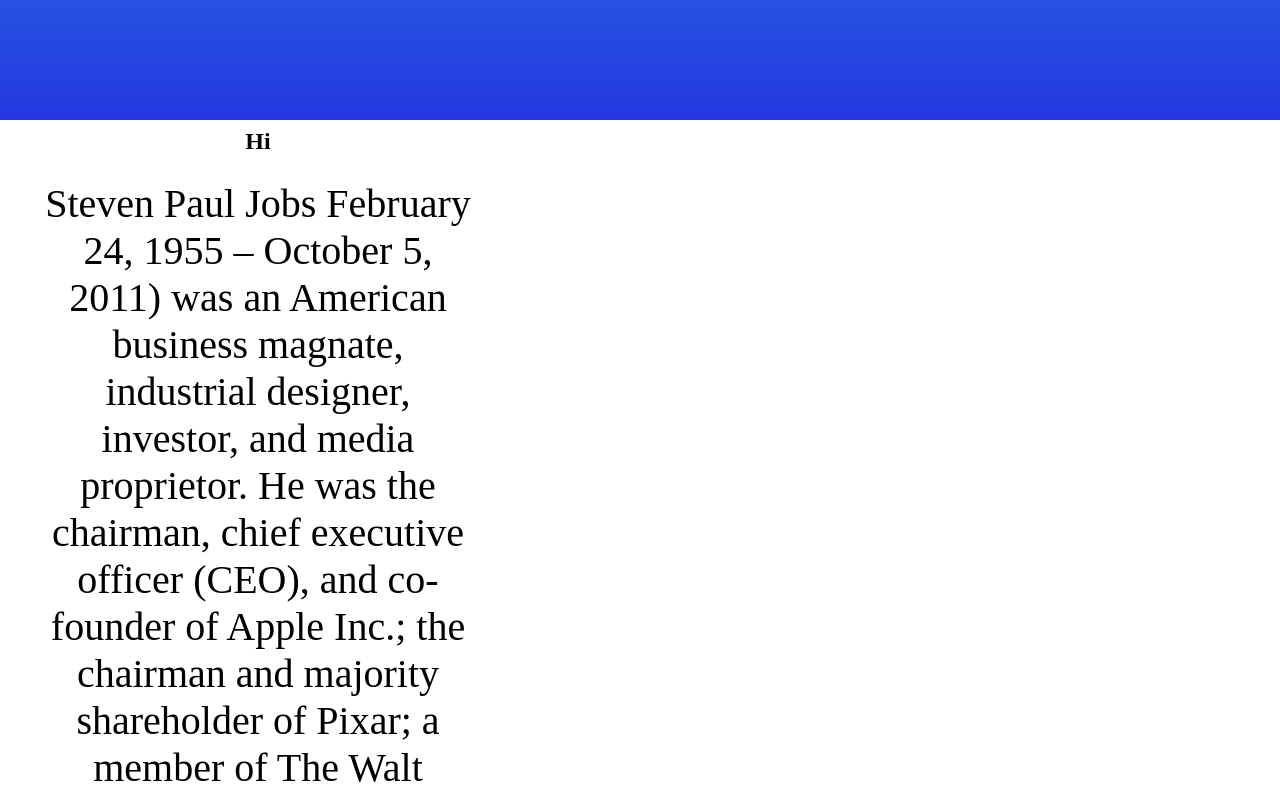
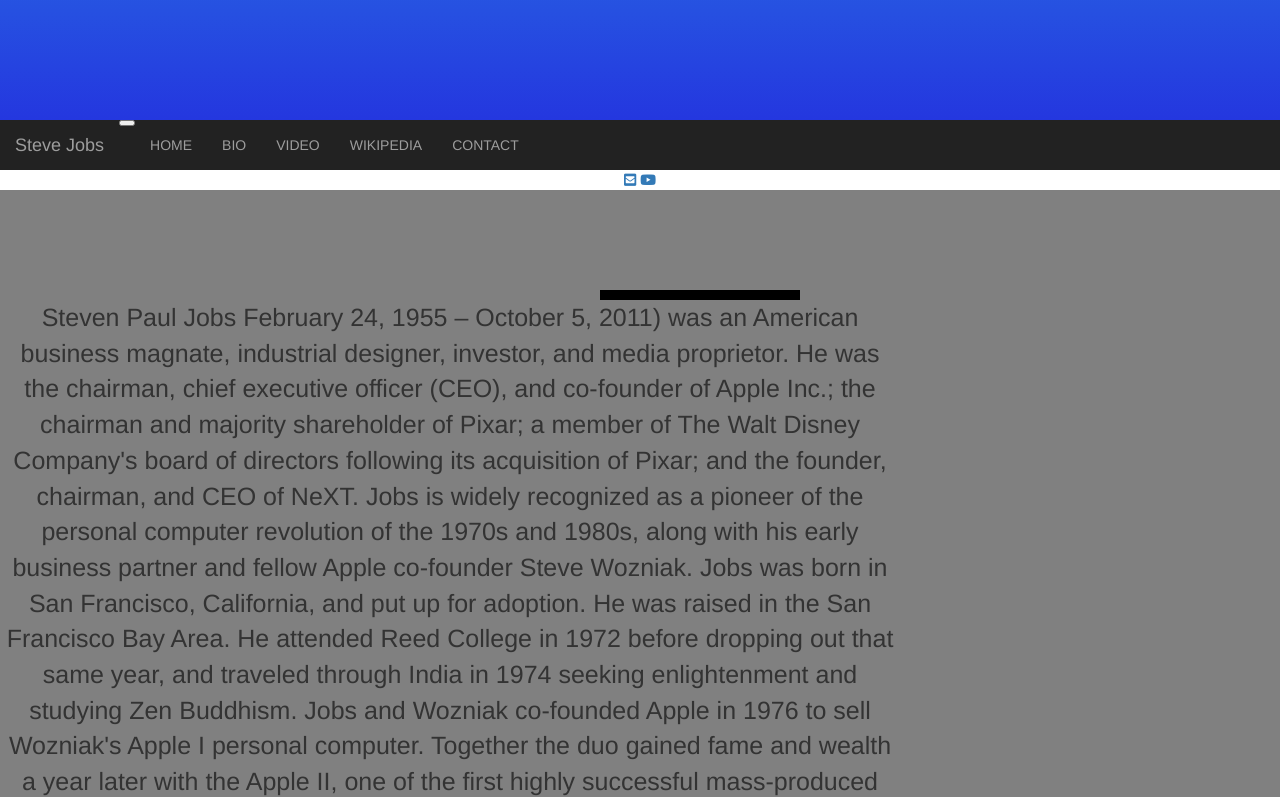
Before and after one commit to yashish123/steav-jobs, a plain HTML site: page index.html in a window 1280 px wide. Shown: the part 680-1477 px from the top of the page. Drawn offline with nearby package versions, Linux system fonts and the light colour scheme; a script that the page names is missing.

Commit message:
Add files via upload

```diff
--- a/index.html
+++ b/index.html
@@ -1,71 +1,165 @@
 <html>
 
 <head>
-    <title>Steav jobes</title>
+    <title> Steve jobs </title>
 
-<body>
+
     <script src="main.js"></script>
     <link href="style.css" rel="stylesheet">
     <link rel="preconnect" href="https://fonts.googleapis.com">
     <link rel="preconnect" href="https://fonts.gstatic.com" crossorigin>
     <link href="https://fonts.googleapis.com/css2?family=Dancing+Script:wght@700&family=Lobster&display=swap"
         rel="stylesheet">
+    <link rel="stylesheet" href="https://pro.fontawesome.com/releases/v5.10.0/css/all.css"
+        integrity="sha384-AYmEC3Yw5cVb3ZcuHtOA93w35dYTsvhLPVnYs9eStHfGJvOvKxVfELGroGkvsg+p" crossorigin="anonymous" />
+        <link rel="stylesheet" href="https://maxcdn.bootstrapcdn.com/bootstrap/3.4.0/css/bootstrap.min.css">
+
+        <script src="https://ajax.googleapis.com/ajax/libs/jquery/3.4.1/jquery.min.js"></script>
+
+        <script src="https://maxcdn.bootstrapcdn.com/bootstrap/3.4.0/js/bootstrap.min.js"></script>
+
+
 
 
 </head>
 
-</body>
+<body>
+    <nav class="navbar-inverse nav_my_class" >
+        <div class="navbar-header">
+            <button type="button" class="button-toggle" data-toggle="collapse" data-target="#mynavbar">
+                <span class="icon-bar"></span>
+                <span class="icon-bar"></span>
+                <span class="icon-bar"></span>
+            </button>
+            <a class="navbar-brand" href="#">Steve Jobs</a>
+        </div>
+        <div class="collapse navbar-collapse" id="#mynavbar">
+            <ul class="nav navbar-nav">
+                <li><a href="#section1">HOME</a></li>
+                <li><a href="#section2">BIO</a></li>
+                <li><a href="#section3">VIDEO</a></li>
+                <li><a href="#section4">WIKIPEDIA</a></li>
+                <li><a href="#section5">CONTACT</a></li>
+
+            </ul>
+
+        </div>
+    </nav>
+
+
+        <div class="list" id="contact1">
+            <a href="mailto:yashishshah99@gmail.com?subject=contact yashish"> <i class="fas fa-envelope-square"></i>
+            </a>
+
+            <a href="https://www.youtube.com/channel/UCfl6YQEJGNw69O15dFdRPxQ" target="_blank">
+                <i class="fab fa-youtube"></i>
+            </a>
+        </div>
+
+
+    </ul>
     <section id="section1">
         <div>
             <img src="jobs.jpeg" id="img1">
-        <h1>I am</h1><span id="name" Steav jobes></span>
+            <h1>I am</h1><span id="name">Steve jobes</span>
             <h3> I am founder and first CEO of APPLE</h3>
 
     </section>
-<section id="text">
-    <h2>Hi</h2>
+    <section id="section2">
+        <marquee id="bio" height="100" width="100%" direction="left" behavior="bounce" scrollamount=20> Bio </marquee>
         <div class="line"> </div>
         <p>
             Steven Paul Jobs February 24, 1955 – October 5, 2011) was an American business magnate, industrial
-        designer, investor, and media proprietor. He was the chairman, chief executive officer (CEO), and co-founder of
+            designer, investor, and media proprietor. He was the chairman, chief executive officer (CEO), and co-founder
+            of
             Apple Inc.; the chairman and majority shareholder of Pixar; a member of The Walt Disney Company's board of
             directors following its acquisition of Pixar; and the founder, chairman, and CEO of NeXT. Jobs is widely
             recognized as a pioneer of the personal computer revolution of the 1970s and 1980s, along with his early
             business partner and fellow Apple co-founder Steve Wozniak.
 
             Jobs was born in San Francisco, California, and put up for adoption. He was raised in the San Francisco Bay
-        Area. He attended Reed College in 1972 before dropping out that same year, and traveled through India in 1974
+            Area. He attended Reed College in 1972 before dropping out that same year, and traveled through India in
+            1974
             seeking enlightenment and studying Zen Buddhism.
 
-        Jobs and Wozniak co-founded Apple in 1976 to sell Wozniak's Apple I personal computer. Together the duo gained
-        fame and wealth a year later with the Apple II, one of the first highly successful mass-produced microcomputers.
+            Jobs and Wozniak co-founded Apple in 1976 to sell Wozniak's Apple I personal computer. Together the duo
+            gained
+            fame and wealth a year later with the Apple II, one of the first highly successful mass-produced
+            microcomputers.
             Jobs saw the commercial potential of the Xerox Alto in 1979, which was mouse-driven and had a graphical user
             interface (GUI). This led to the development of the unsuccessful Apple Lisa in 1983, followed by the
             breakthrough Macintosh in 1984, the first mass-produced computer with a GUI. The Macintosh introduced the
             desktop publishing industry in 1985 with the addition of the Apple LaserWriter, the first laser printer to
             feature vector graphics. Jobs was forced out of Apple in 1985 after a long power struggle with the company's
-        board and its then-CEO John Sculley. That same year, Jobs took a few of Apple members with him to found NeXT, a
-        computer platform development company that specialized in computers for higher-education and business markets.
-        In addition, he helped to develop the visual effects industry when he funded the computer graphics division of
+            board and its then-CEO John Sculley. That same year, Jobs took a few of Apple members with him to found
+            NeXT, a
+            computer platform development company that specialized in computers for higher-education and business
+            markets.
+            In addition, he helped to develop the visual effects industry when he funded the computer graphics division
+            of
             George Lucas's Lucasfilm in 1986. The new company was Pixar, which produced the first 3D computer animated
             feature film Toy Story (1995), and went on to become a major animation studio, producing over 20 films since
             then.
 
-        Jobs became CEO of Apple in 1997, following his company's acquisition of NeXT. He was largely responsible for
+            Jobs became CEO of Apple in 1997, following his company's acquisition of NeXT. He was largely responsible
+            for
             helping revive Apple, which had been on the verge of bankruptcy. He worked closely with designer Jony Ive to
-        develop a line of products that had larger cultural ramifications, beginning in 1997 with the "Think different"
-        advertising campaign and leading to the iMac, iTunes, iTunes Store, Apple Store, iPod, iPhone, App Store, and
-        the iPad. In 2001, the original Mac OS was replaced with the completely new Mac OS X (now known as macOS), based
-        on NeXT's NeXTSTEP platform, giving the OS a modern Unix-based foundation for the first time. Jobs was diagnosed
-        with a pancreatic neuroendocrine tumor in 2003. He died of respiratory arrest related to the tumor at age 56 on
+            develop a line of products that had larger cultural ramifications, beginning in 1997 with the "Think
+            different"
+            advertising campaign and leading to the iMac, iTunes, iTunes Store, Apple Store, iPod, iPhone, App Store,
+            and
+            the iPad. In 2001, the original Mac OS was replaced with the completely new Mac OS X (now known as macOS),
+            based
+            on NeXT's NeXTSTEP platform, giving the OS a modern Unix-based foundation for the first time. Jobs was
+            diagnosed
+            with a pancreatic neuroendocrine tumor in 2003. He died of respiratory arrest related to the tumor at age 56
+            on
             October 5, 2011.
         </p>
+
+    </section>
+
+    <section id="section3">
+        <h1 id="video">VIDEO</h1>
+        <div class="line"> </div>
+        <iframe width="950" height="534" src="https://www.youtube.com/embed/Tuw8hxrFBH8" title="YouTube video player"
+            frameborder="0"
+            allow="accelerometer; autoplay; clipboard-write; encrypted-media; gyroscope; picture-in-picture"
+            allowfullscreen></iframe>
+    </section>
+
+    <section id="section4">
+        <h1 id="wiki">WIKIPEDIA</h1>
+        <div class="line"> </div>
+        <iframe width="853" height="480" src="https://en.wikipedia.org/wiki/Steve_Jobs" rameborder="0"
+            allow="accelerometer; autoplay; clipboard-write; encrypted-media; gyroscope; picture-in-picture"
+            allowfullscreen>
+                </section>
+            </iframe>
+
+
+            <section id="section5">
+                <h1 id="contact">CONTACT</h1>
+                <div class="line"></div>
+                <iframe
+                    src="https://www.google.com/maps/embed?pb=!1m18!1m12!1m3!1d15048.529591365654!2d72.79753846977539!3d19.449857700000003!2m3!1f0!2f0!3f0!3m2!1i1024!2i768!4f13.1!3m3!1m2!1s0x3be7a9ff2d29389f%3A0x3fb005dfbe4d405f!2sPrerana%20Bldg%20No%203!5e0!3m2!1sen!2sin!4v1642328003827!5m2!1sen!2sin"
+                    width="600" height="450" style="border:0;" allowfullscreen="" loading="lazy"></iframe>
+
+
+
 
 
             </section>
 
-</div>
 
-<body>
+
+
+
+
+
+
+
+
+        </body>
 
 </html>
--- a/style.css
+++ b/style.css
@@ -34,9 +34,42 @@ body{
     display: table-cell;
     vertical-align: middle;
     text-align:center;
+    padding-top: 50px;
 }
 p{
-    max-width: 450px;
-    font-size: 40px;
-    margin: 25px;;
+    max-width: 900px;
+    font-size: 25px;
+    margin-left: 280px;;
 }
+
+h2{
+    margin-left: 240px;;
+}
+.line{
+    background-color: black;
+    height: 10px;
+    width: 200px;
+    margin-left: 600px;
+ }
+  #bio{
+     margin-left: 10px;
+ }
+
+ #section2{
+     background-color: grey;
+ }
+
+
+html{
+    scroll-behavior: smooth;
+}
+
+ marquee{
+     text-align: center;
+     font-size: 30px;
+ }
+ .nav_my_class{
+    position: sticky;
+    top:0;
+    z-index:999
+}
```
Lines whose indentation alone changed are shown as unchanged.
